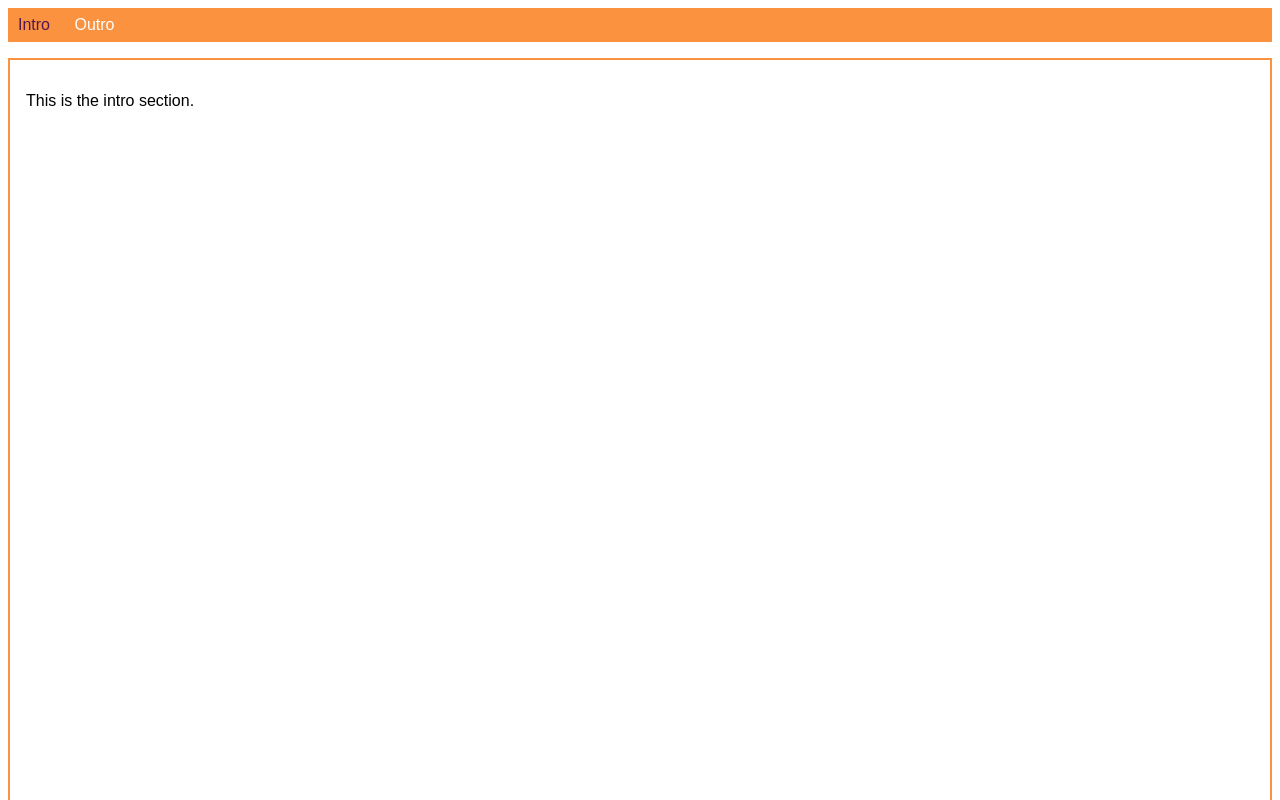
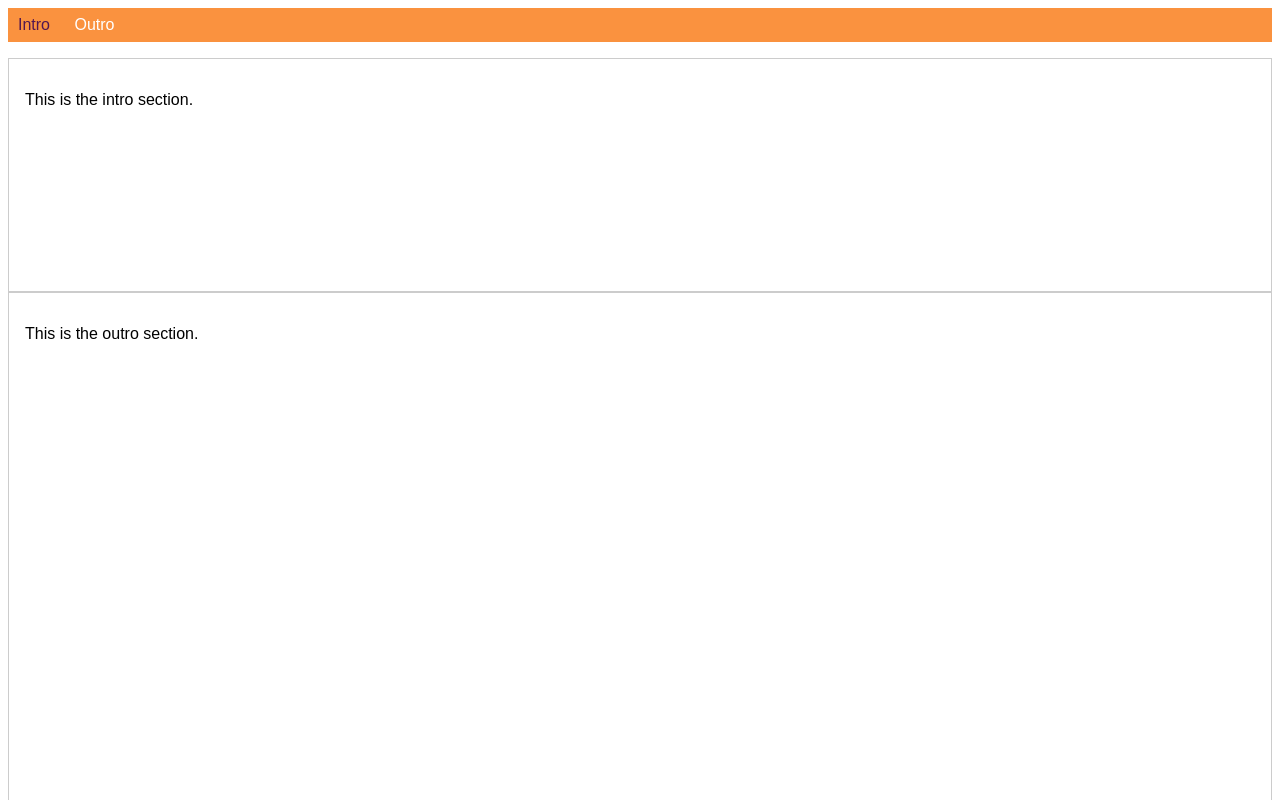
Before and after one commit to Pawper/Academind---CSS---The-Complete-Guide, a plain HTML site: page more-on-selectors-1-start-code/index.html in a window 1280 px wide. Shown: the top 800 px of the page. Drawn offline with Linux system fonts and the light colour scheme.

Commit message:
4.54 complete

```diff
--- a/more-on-selectors-1-start-code/main.css
+++ b/more-on-selectors-1-start-code/main.css
@@ -20,10 +20,11 @@ a.active {
 
 .main-section {
     height: 800px;
-    border: 1px solid #ccc;
+    border: 1px solid #ccc !important;
     padding: 16px;
 }
 
 .highlighted {
     border: 2px solid #fa923f;
+    height: 200px;
 }
```
